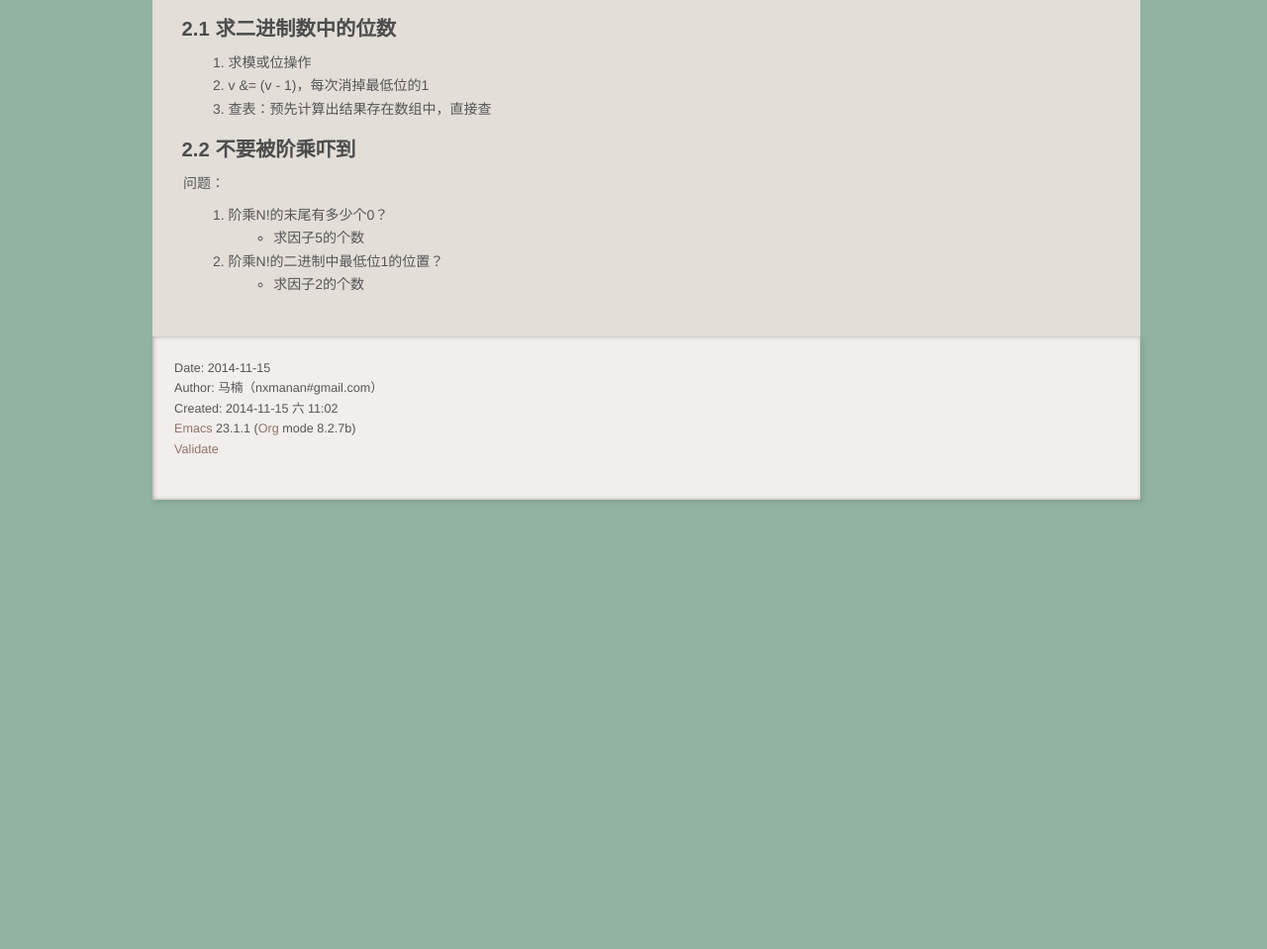
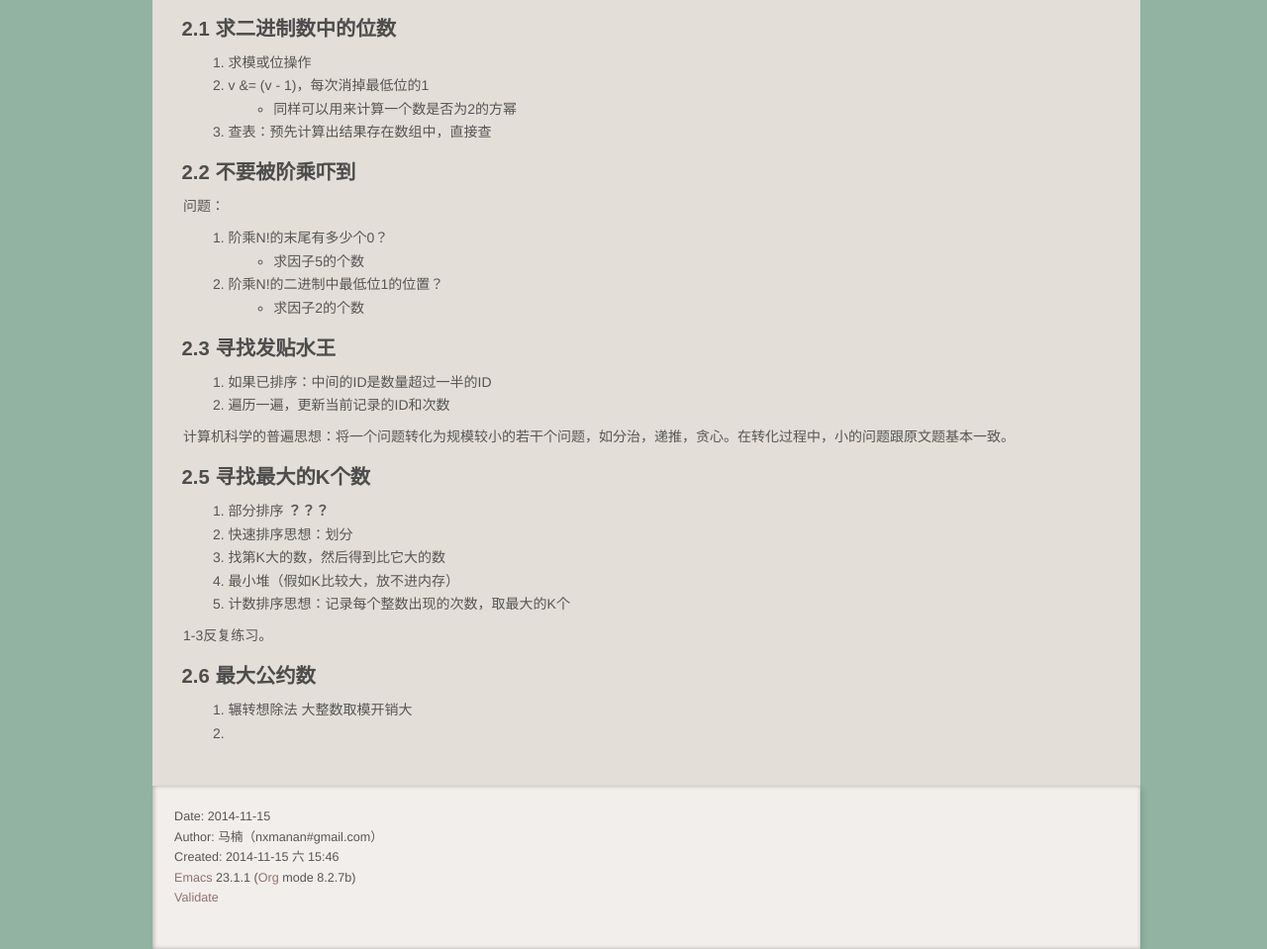
Before and after one commit to nanma/notes, a plain HTML site: page beauty-of-programming/2-number.html in a window 1280 px wide. Shown: the part 131-1090 px from the top of the page at 99% size. Before the commit the page ends 800 px from the top, so only its background shows below. Drawn offline with Linux system fonts and the light colour scheme.

Commit message:
modify 2-number

```diff
--- a/beauty-of-programming/2-number.html
+++ b/beauty-of-programming/2-number.html
@@ -4,7 +4,7 @@
 <html xmlns="http://www.w3.org/1999/xhtml" lang="en" xml:lang="en">
 <head>
 <title>第2章 数字之魅</title>
-<!-- 2014-11-15 六 11:02 -->
+<!-- 2014-11-15 六 15:46 -->
 <meta  http-equiv="Content-Type" content="text/html;charset=utf-8" />
 <meta  name="generator" content="Org-mode" />
 <meta  name="author" content="马楠（nxmanan#gmail.com）" />
@@ -152,6 +152,9 @@ for the JavaScript code in this tag.
 <ul>
 <li><a href="#sec-1">2.1 求二进制数中的位数</a></li>
 <li><a href="#sec-2">2.2 不要被阶乘吓到</a></li>
+<li><a href="#sec-3">2.3 寻找发贴水王</a></li>
+<li><a href="#sec-4">2.5 寻找最大的K个数</a></li>
+<li><a href="#sec-5">2.6 最大公约数</a></li>
 </ul>
 </div>
 </div>
@@ -163,6 +166,10 @@ for the JavaScript code in this tag.
 <li>求模或位操作
 </li>
 <li>v &amp;= (v - 1)，每次消掉最低位的1
+<ul class="org-ul">
+<li>同样可以用来计算一个数是否为2的方幂
+</li>
+</ul>
 </li>
 <li>查表：预先计算出结果存在数组中，直接查
 </li>
@@ -192,11 +199,59 @@ for the JavaScript code in this tag.
 </ol>
 </div>
 </div>
+
+<div id="outline-container-sec-3" class="outline-2">
+<h2 id="sec-3">2.3 寻找发贴水王</h2>
+<div class="outline-text-2" id="text-3">
+<ol class="org-ol">
+<li>如果已排序：中间的ID是数量超过一半的ID
+</li>
+<li>遍历一遍，更新当前记录的ID和次数
+</li>
+</ol>
+
+<p>
+计算机科学的普遍思想：将一个问题转化为规模较小的若干个问题，如分治，递推，贪心。在转化过程中，小的问题跟原文题基本一致。
+</p>
+</div>
+</div>
+
+<div id="outline-container-sec-4" class="outline-2">
+<h2 id="sec-4">2.5 寻找最大的K个数</h2>
+<div class="outline-text-2" id="text-4">
+<ol class="org-ol">
+<li>部分排序 <b>？？？</b>
+</li>
+<li>快速排序思想：划分
+</li>
+<li>找第K大的数，然后得到比它大的数
+</li>
+<li>最小堆（假如K比较大，放不进内存）
+</li>
+<li>计数排序思想：记录每个整数出现的次数，取最大的K个
+</li>
+</ol>
+<p>
+1-3反复练习。
+</p>
+</div>
+</div>
+<div id="outline-container-sec-5" class="outline-2">
+<h2 id="sec-5">2.6 最大公约数</h2>
+<div class="outline-text-2" id="text-5">
+<ol class="org-ol">
+<li>辗转想除法
+大整数取模开销大
+</li>
+<li></li>
+</ol>
+</div>
+</div>
 </div>
 <div id="postamble" class="status">
 <p class="date">Date: 2014-11-15</p>
 <p class="author">Author: 马楠（nxmanan#gmail.com）</p>
-<p class="date">Created: 2014-11-15 六 11:02</p>
+<p class="date">Created: 2014-11-15 六 15:46</p>
 <p class="creator"><a href="http://www.gnu.org/software/emacs/">Emacs</a> 23.1.1 (<a href="http://orgmode.org">Org</a> mode 8.2.7b)</p>
 <p class="validation"><a href="http://validator.w3.org/check?uri=referer">Validate</a></p>
 </div>
```
Also changed, not shown: 1 other file.
